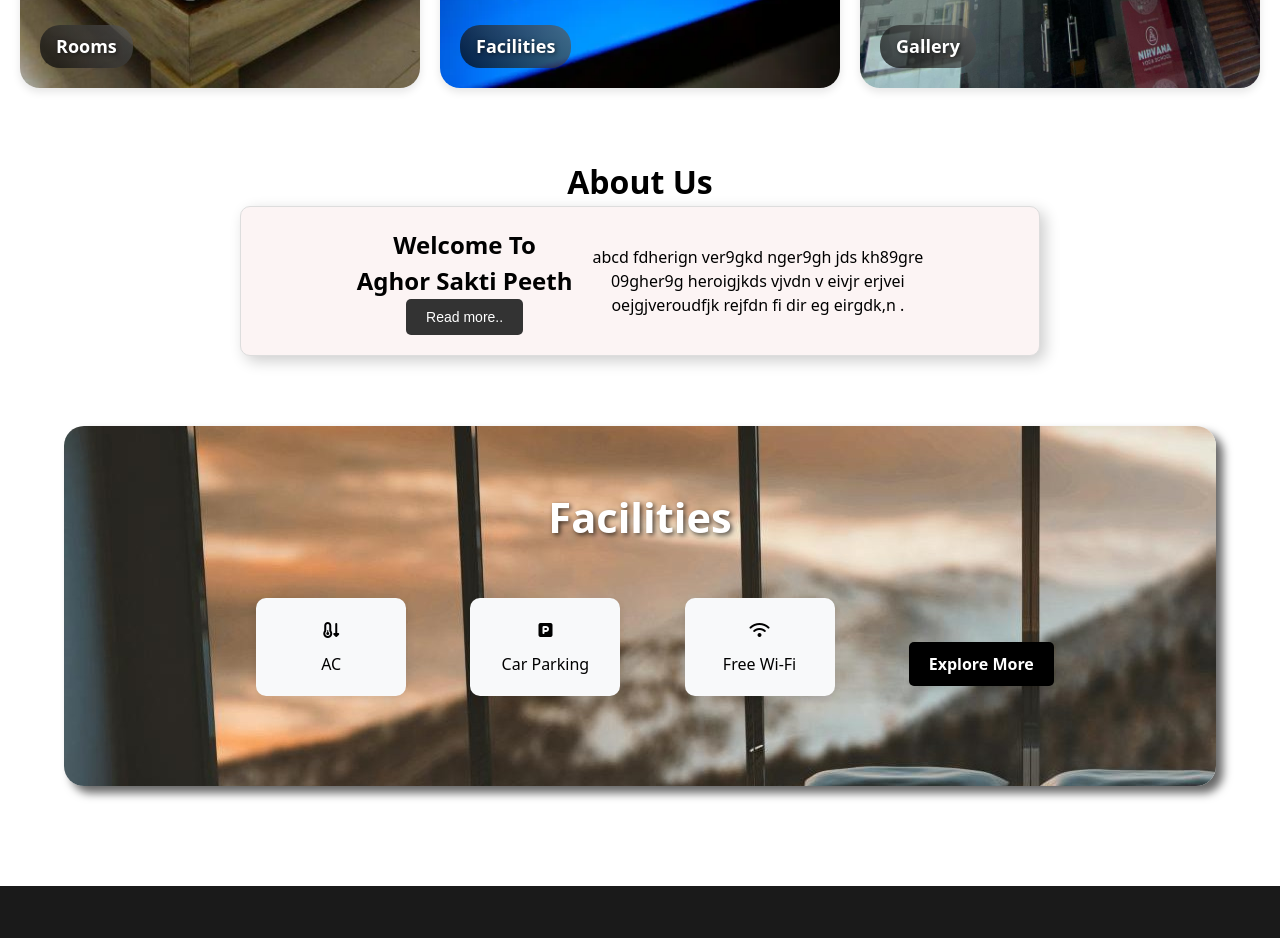
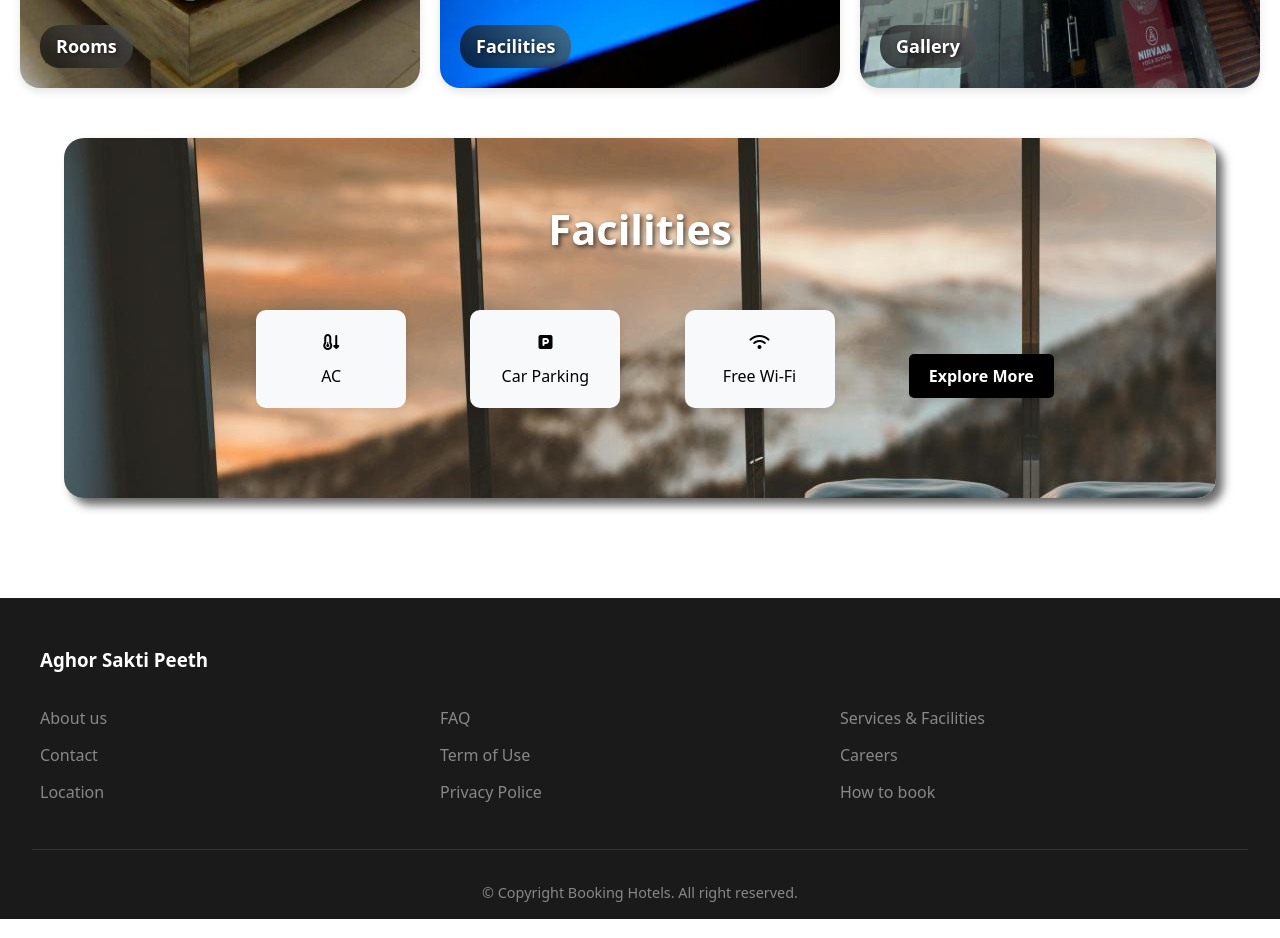
Before and after one commit to Aryan-404-404/Hotel-booking-Site, a plain HTML site: page Development/index.html in a window 1280 px wide. Shown: the part 1720-2658 px from the top of the page. Drawn offline with Linux system fonts and the light colour scheme.

Commit message:
deleted about us section

```diff
--- a/Development/index.html
+++ b/Development/index.html
@@ -107,23 +107,6 @@
         </div>
     </div>
 
-    <div class="about-section">
-        <h1>About Us</h1>
-        <div class="aboutInnerBox">
-            <div class="welcome-section">
-                <div class="left">
-                    <h2>Welcome To <br> Aghor Sakti Peeth</h2>
-                    <button>Read more..</button>
-                </div>
-                <div class="right">
-                    <p>abcd fdherign ver9gkd nger9gh jds kh89gre</p>
-                    <p>09gher9g heroigjkds vjvdn v eivjr erjvei</p>
-                    <p>oejgjveroudfjk rejfdn fi dir eg eirgdk,n .</p>
-                </div>
-            </div>
-        </div>
-    </div>
-
     <div class="facilities-container">
         <h1>Facilities</h1>
         <div class="facility">
--- a/Development/style.css
+++ b/Development/style.css
@@ -329,50 +329,6 @@ label {
     cursor: pointer;
 }
 
-/* About us */
-
-.about-section {
-    text-align: center;
-    padding: 20px;
-    width: 100%;
-    margin: 50px 0px;
-    display: flex;
-    flex-direction: column;
-    align-items: center;
-    justify-content: center;
-    border-radius: 20px;
-}
-
-.aboutInnerBox {
-    width: 800px;
-    height: auto;
-}
-
-.welcome-section {
-    display: flex;
-    background: #fcf4f4;
-    border: 1px solid #dddddd;
-    border-radius: 10px;
-    box-shadow: 5px 5px 15px rgba(0, 0, 0, 0.2);
-    padding: 20px;
-    gap: 20px;
-    max-width: 800px;
-    justify-content: center;
-    align-items: center;
-}
-
-.left button {
-    background-color: #333;
-    color: white;
-    border: none;
-    padding: 10px 20px;
-    font-size: 14px;
-    cursor: pointer;
-    border-radius: 5px;
-    transition: background-color 0.3s ease;
-}
-
-
 /* Facilities */
 .facilities-container {
     text-align: center;
```
